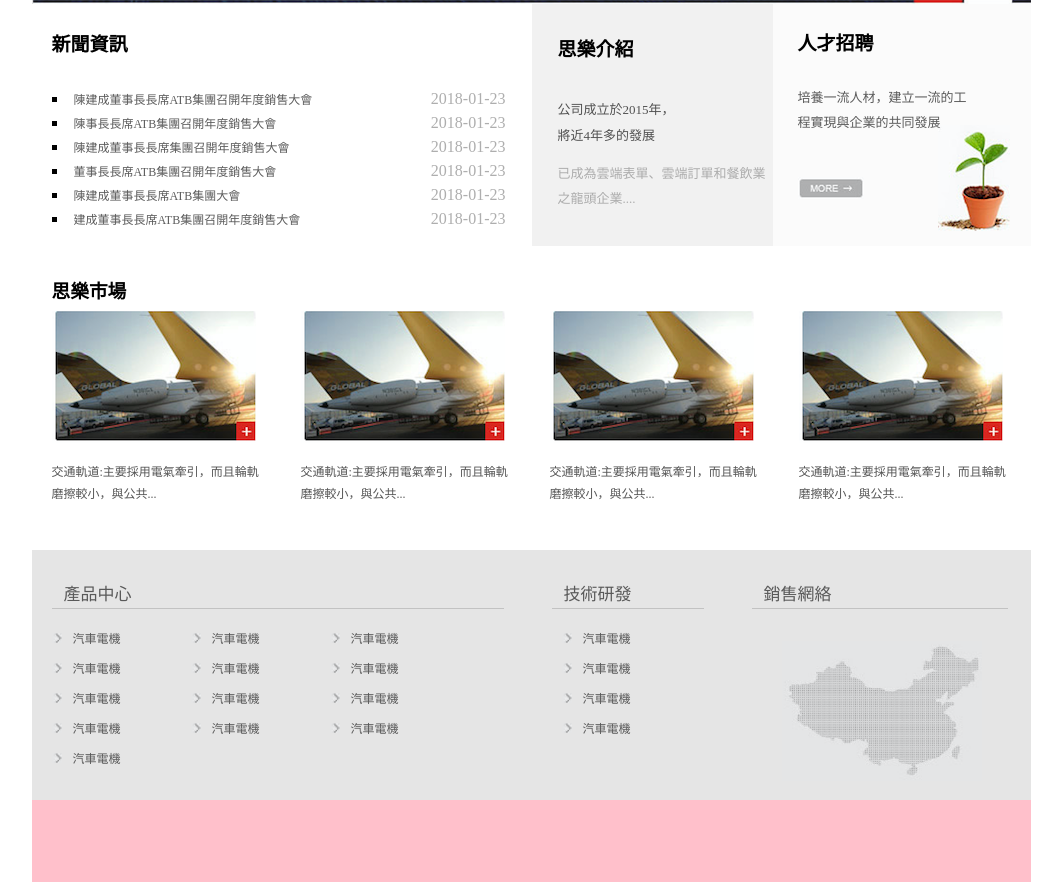
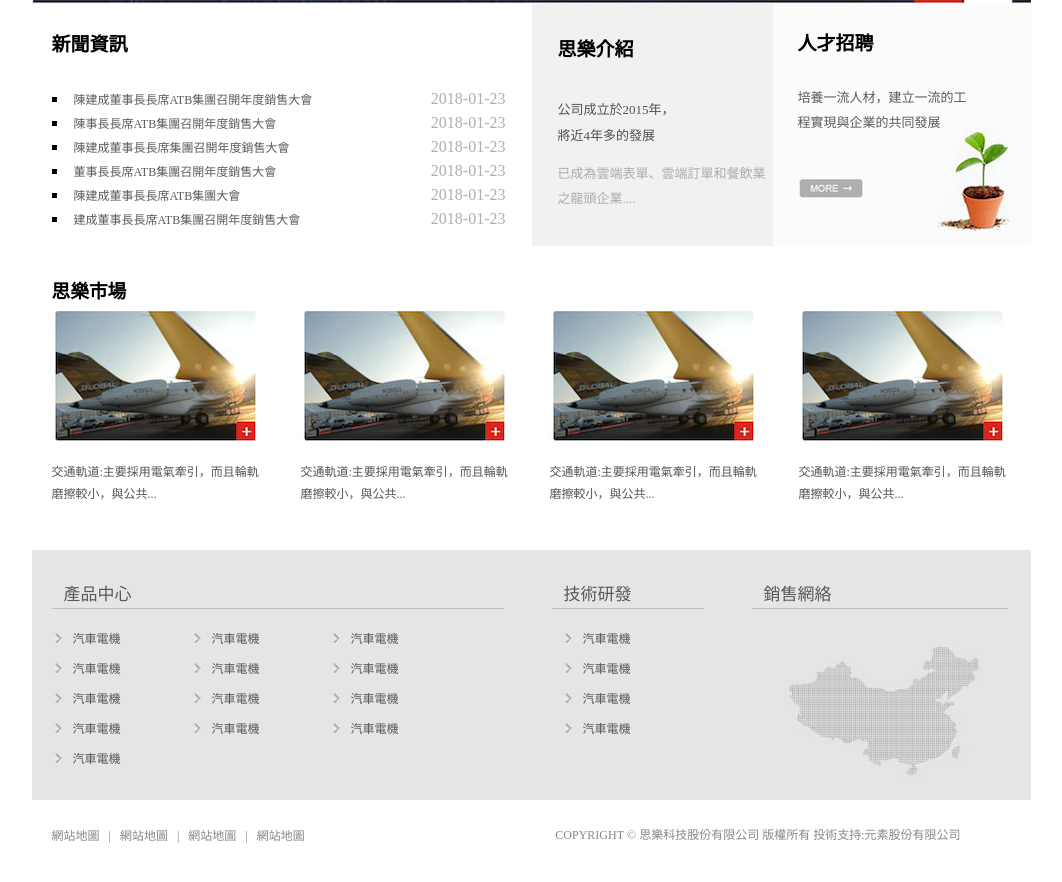
Before and after one commit to Rjrsezpan/html-pra, a plain HTML site: page pra-project-one/index.html in a window 1280 px wide. Shown: the part 621-1503 px from the top of the page, without its empty margins (109-1171 px from the left). Drawn offline with Linux system fonts and the light colour scheme.

Commit message:
practice project one done

```diff
--- a/pra-project-one/css/styles.css
+++ b/pra-project-one/css/styles.css
@@ -220,7 +220,6 @@
 #footer {
     width: 999px;
     height: 332px;
-    background: blanchedalmond;
     margin: 0 auto;
 }
 
@@ -285,7 +284,39 @@
 }
 
 #footer .section2 {
-    width: 999px;
+    /*width: 999px;*/
+    width: 959px;
     height: 82px;
-    background: pink;
+    padding: 0px 20px;
 }
+
+#footer .section2 .view1 {
+    width: 268px;
+    /*height: 82px;*/
+    height: 56px;
+    float: left;
+    padding-top: 26px;
+    font-size: 12px;
+    color: #888888;
+}
+
+#footer .section2 .view1 a {
+    font-size: 12px;
+    text-decoration: none;
+    color: #888888;
+}
+
+#footer .section2 .view1 span {
+    margin: 0px 6px;
+}
+
+#footer .section2 .view2 {
+    width: 580px;
+    height: 56px;
+    float: right;
+    text-align: right;
+    font-size: 12px;
+    color: #888888;
+    padding-top: 25px;
+    padding-right: 50px;
+}
--- a/pra-project-one/index.html
+++ b/pra-project-one/index.html
@@ -169,10 +169,20 @@
         </div>
         <div class="view3">
             <h3>銷售網絡</h3>
-            <img src="image/map.png" />
+            <img src="image/map.png"/>
         </div>
     </div>
-    <div class="section2"></div>
+    <div class="section2">
+        <div class="view1">
+            <a href="#">網站地圖</a> <span>|</span>
+            <a href="#">網站地圖</a> <span>|</span>
+            <a href="#">網站地圖</a> <span>|</span>
+            <a href="#">網站地圖</a>
+        </div>
+        <div class="view2">
+            COPYRIGHT&nbsp;&copy;&nbsp;思樂科技股份有限公司&nbsp;版權所有&nbsp;投術支持:元素股份有限公司
+        </div>
+    </div>
 </div>
 </body>
 </html>
```
